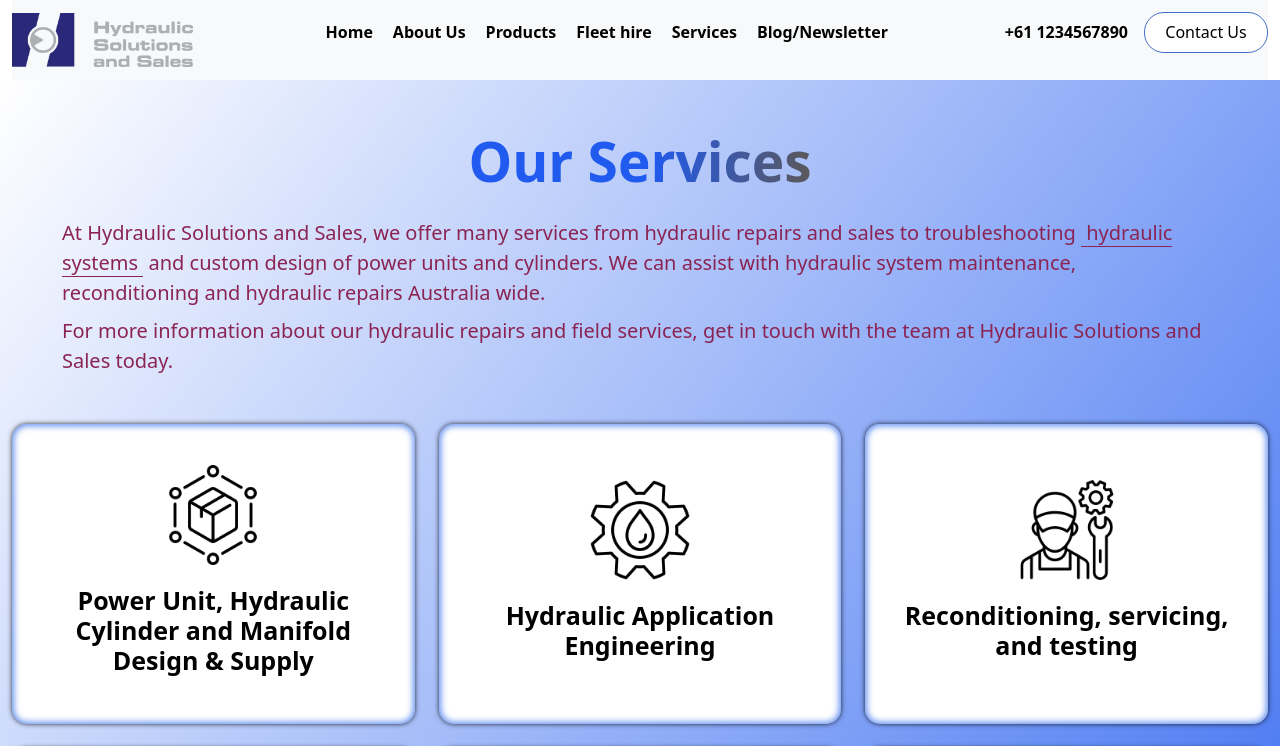
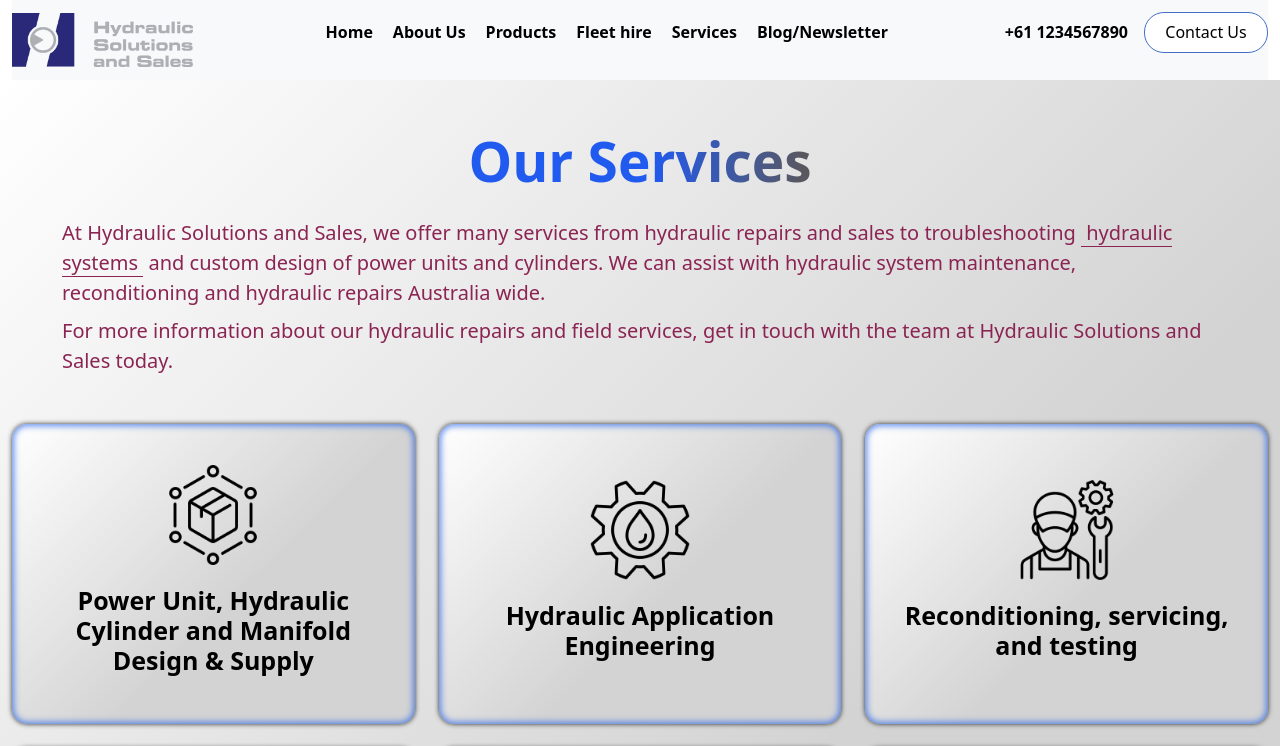
Before and after one commit to avinayk/hss_online, a React (Create React App) app: page /service in a window 1280 px wide. Shown: the top 746 px of the page. Built offline with nearby package versions, Linux system fonts and the light colour scheme.

Commit message:
sevice_background

```diff
--- a/src/assets/style/main.css
+++ b/src/assets/style/main.css
@@ -1403,7 +1403,7 @@
 }
 
 .service_banner {
-  background: linear-gradient(127deg, rgb(255, 255, 255) 0%, rgb(32, 90, 239) 100%);
+  background: linear-gradient(135deg, rgb(255, 255, 255) 0%, rgb(211, 211, 211) 57%);
   height: 100%;
 }
 .service_banner .service_text {
@@ -1440,6 +1440,7 @@
   justify-content: center;
   align-items: center;
   padding: 25px;
+  background: linear-gradient(135deg, rgb(255, 255, 255) 0%, rgb(211, 211, 211) 57%);
   border-radius: 15px;
   box-shadow: inset 0 0px 6px 2px rgba(15, 85, 233, 0.6509803922), 0 0px 5px rgba(0, 0, 0, 0.8);
   height: 300px;
--- a/src/assets/style/main.scss
+++ b/src/assets/style/main.scss
@@ -1513,8 +1513,9 @@
 }
 
 .service_banner {
-  background: linear-gradient(127deg, rgba(255, 255, 255, 1) 0%, rgba(32, 90, 239, 1) 100%);
+  background: linear-gradient(135deg, rgba(255, 255, 255, 1) 0%, rgba(211, 211, 211, 1) 57%);
   height: 100%;
+  //  background: linear-gradient(127deg, rgba(255, 255, 255, 1) 0%, rgba(32, 90, 239, 1) 100%);
   .service_text {
     height: 100%;
     h1 {
@@ -1550,7 +1551,7 @@
     justify-content: center;
     align-items: center;
     padding: 25px;
-
+    // background: linear-gradient(135deg, rgba(255, 255, 255, 1) 0%, rgba(211, 211, 211, 1) 57%);
     border-radius: 15px;
     box-shadow:
       inset 0 0px 6px 2px rgba(15, 85, 233, 0.6509803922),
```
Also changed, not shown: 1 other file (tests, documents, lock files or other folders).
